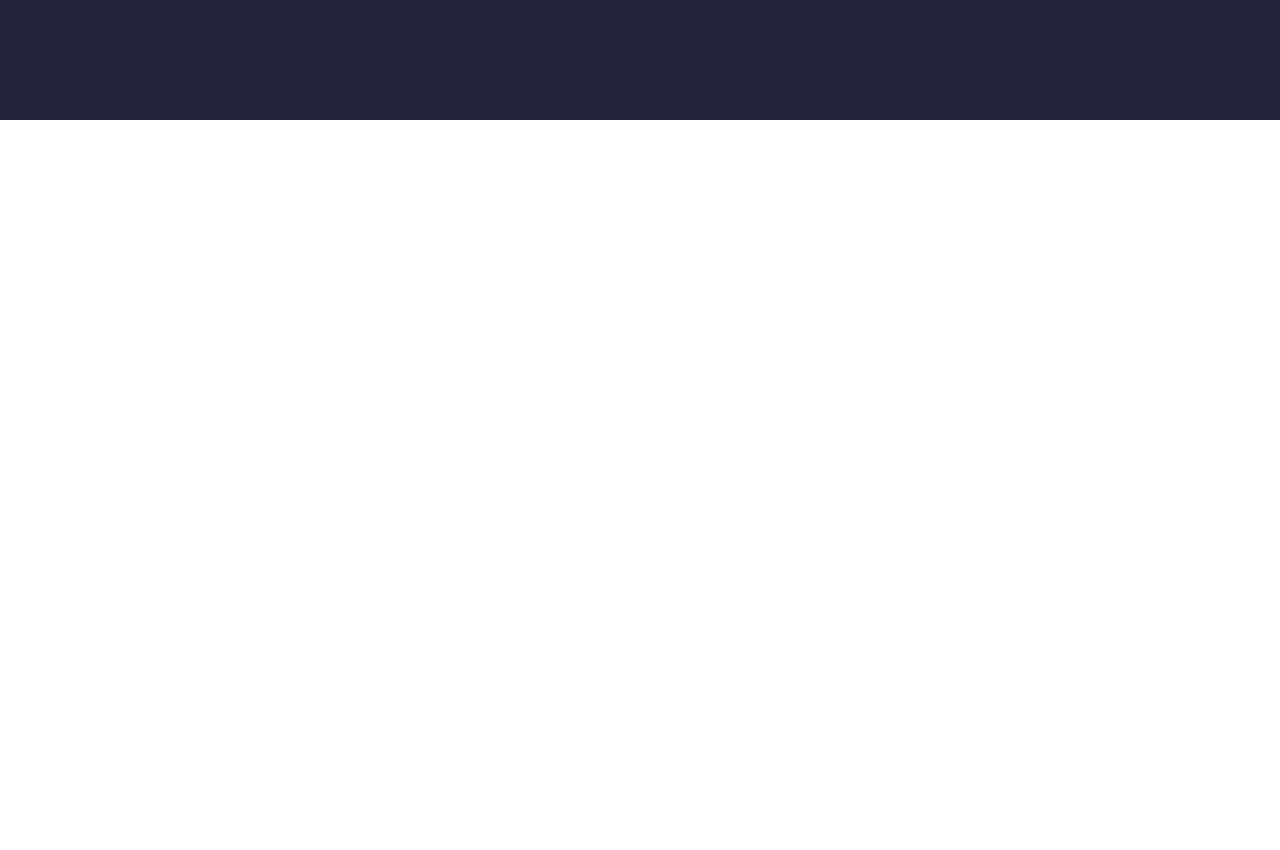
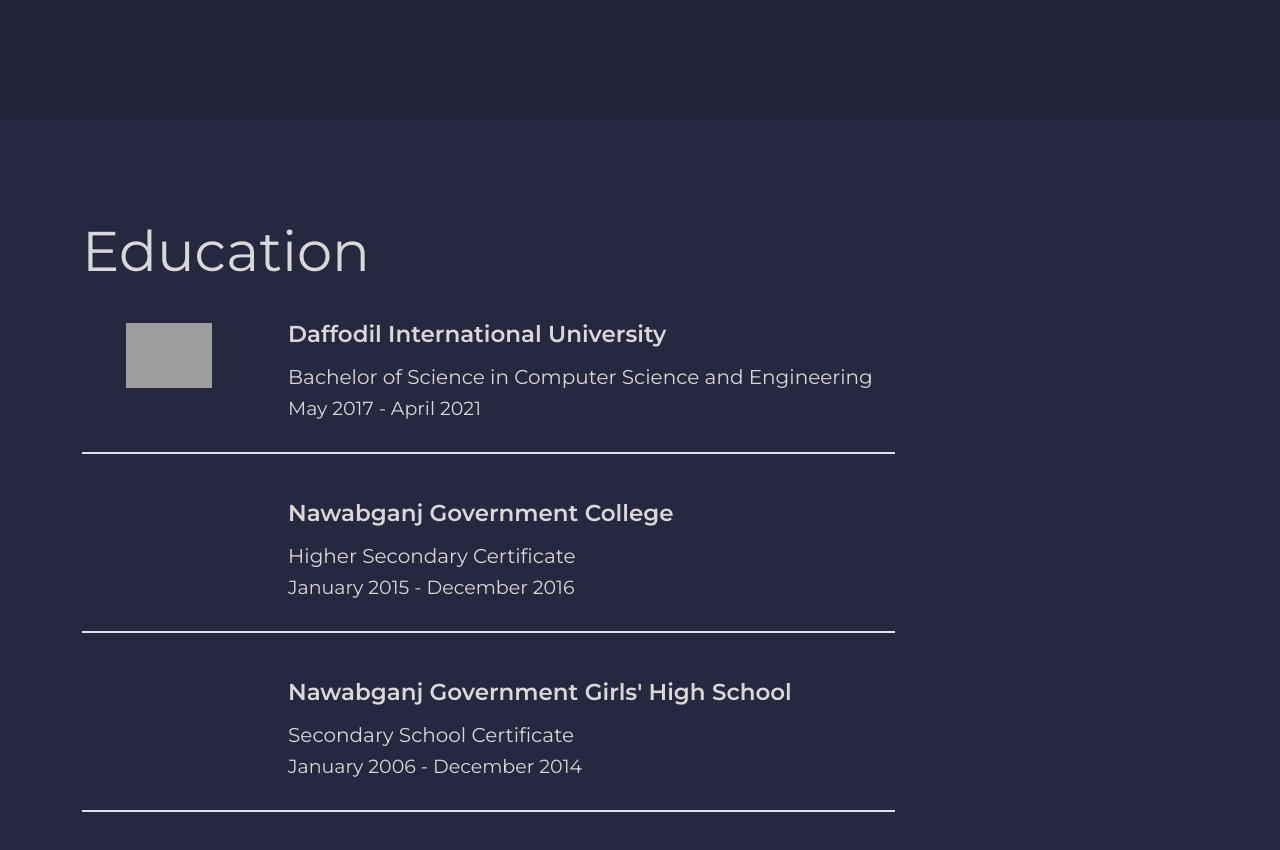
Before and after one commit to stsharin/Dev-Portfolio, a React (Create React App) app: page / in a window 1280 px wide. Shown: the part 1960-2810 px from the top of the page. Before the commit the page ends 2080 px from the top, so only its background shows below. Built offline with nearby package versions, Linux system fonts and the light colour scheme; grey boxes are pictures that could not be loaded.

Commit message:
added education

```diff
--- a/src/App.js
+++ b/src/App.js
@@ -1,4 +1,5 @@
 import './App.css';
+import Education from './components/Education/Education';
 import Home from "./components/Home/Home";
 import Proficiency from './components/Proficiency/Proficiency';
 import Skills from "./components/Skills/Skills";
@@ -10,6 +11,7 @@
       <Home/>
       <Skills/>
       <Proficiency/>
+      <Education/>
     </div>
   );
 }
--- /dev/null
+++ b/src/components/Education/Education.css
@@ -0,0 +1,44 @@
+.education__section{
+    width: 100%;
+    height: 105vh;
+    background-color: #272740;
+    color: rgb(216, 216, 216);
+}
+
+.education__heading{
+    font-size: 56px;
+    font-weight: 400;
+    line-height: 23px;
+    margin-top: 120px;
+    margin-bottom: 60px;
+}
+
+.uni__logo img{
+    width: 80%;
+    height: auto;
+    padding: 0 20px;
+
+}
+.uni__details h5{
+    font-size: 23px;
+    font-weight: 600;
+    font-style: normal;
+    line-height: 23px;
+    margin-bottom: 20px;
+}
+
+.uni__details h6{
+    font-size: 20px;
+    font-weight: 400;
+    font-style: normal;
+    line-height: 23px;
+}
+.uni__details p{
+    font-size: 19px;
+    font-weight: 400;
+    font-style: normal;
+    line-height: 23px;
+}
+.border{
+    background-color: rgb(196, 196, 196);
+}
--- a/src/components/Education/Education.js
+++ b/src/components/Education/Education.js
@@ -1,9 +1,58 @@
 import React from 'react';
+import './Education.css'
 
 const Education = () => {
     return (
-        <div>
-
+        <div className="education__section" id="education">
+            <div className="container">
+                <div className="row">
+                    <div className="col-md-9">
+                        <h1 className="education__heading">Education</h1>
+                        {/* uni */}
+                        <div className="container mb-3">
+                            <div className="row">
+                                <div className="col-md-2 uni__logo">
+                                    <img src="https://i.ibb.co/0YZWDHL/585d5f202586b8cd0537e73f44b37780.png" alt="" />
+                                </div>
+                                <div className="col-md-8 uni__details">
+                                    <h5>Daffodil International University</h5>
+                                    <h6>Bachelor of Science in Computer Science and Engineering</h6>
+                                    <p>May 2017 - April 2021</p>
+                                </div>
+                            </div>
+                        </div>
+                        <div className="border mb-5"></div>
+                        {/* college */}
+                        <div className="container mb-3">
+                            <div className="row">
+                                <div className="col-md-2 uni__logo">
+                                    {/* <img src="https://i.ibb.co/0YZWDHL/585d5f202586b8cd0537e73f44b37780.png" alt="" /> */}
+                                </div>
+                                <div className="col-md-8 uni__details">
+                                    <h5>Nawabganj Government College</h5>
+                                    <h6>Higher Secondary Certificate</h6>
+                                    <p>January 2015 - December 2016</p>
+                                </div>
+                            </div>
+                        </div>
+                        <div className="border mb-5"></div>
+                        {/* school */}
+                        <div className="container mb-3">
+                            <div className="row">
+                                <div className="col-md-2 uni__logo">
+                                    {/* <img src="https://i.ibb.co/0YZWDHL/585d5f202586b8cd0537e73f44b37780.png" alt="" /> */}
+                                </div>
+                                <div className="col-md-8 uni__details">
+                                    <h5>Nawabganj Government Girls' High School</h5>
+                                    <h6>Secondary School Certificate</h6>
+                                    <p>January 2006 - December 2014</p>
+                                </div>
+                            </div>
+                        </div>
+                        <div className="border mb-5"></div>
+                    </div>
+                </div>
+            </div>
         </div>
     );
 };
--- a/src/components/Navbar/Navbar.js
+++ b/src/components/Navbar/Navbar.js
@@ -19,7 +19,7 @@
                             <a className="nav-link active" aria-current="page" href="#skills">Skills</a>
                         </li>
                         <li className="nav-item me-5">
-                            <a className="nav-link active" aria-current="page" href="#">Education</a>
+                            <a className="nav-link active" aria-current="page" href="#education">Education</a>
                         </li>
                         <li className="nav-item me-5">
                             <a className="nav-link active" aria-current="page" href="#">Work Experience</a>
```
